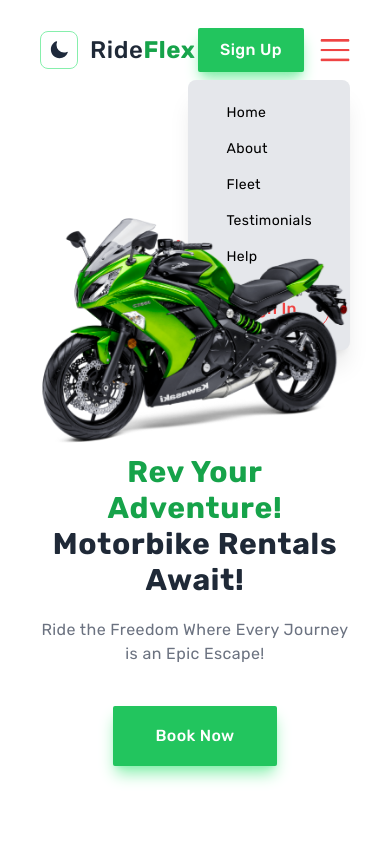
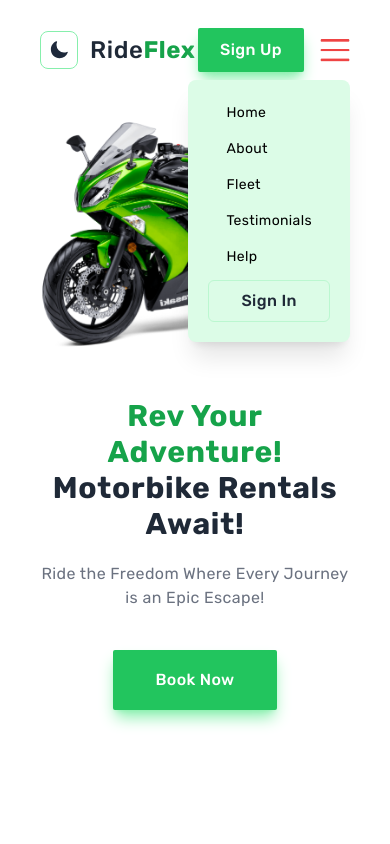
Before and after one commit to Nausam/RideFlex, a Next.js app: page / in a window 390 px wide. Both pictures are taken after a click on the picture 335 px from the left and 50 px from the top of the page. Shown: the top 844 px of the page. Built offline with nearby package versions, Linux system fonts and the light colour scheme.

Commit message:
Fixed scroll behaviour

```diff
--- a/Components/Hero.jsx
+++ b/Components/Hero.jsx
@@ -8,7 +8,7 @@ const variants = {
 
 const Hero = () => {
   return (
-    <section className="w-full h-screen mt-48">
+    <section id="home" className="w-full h-screen md:mt-48 mt-24">
       <div className="flex max-w-6xl mx-auto m-5 py-2 px-10 items-center p-5">
         <div className="flex lg:flex-row flex-col items-center mx-auto">
           <MotionDiv
@@ -17,7 +17,7 @@ const Hero = () => {
             animate={{ opacity: 1, scale: 1.4 }}
             transition={{ delay: 0.5, duration: 0.5, ease: "easeInOut" }}
             viewport={{ amount: 0 }}
-            className="lg:hidden flex lg:mt-0 mt-10 z-10"
+            className="lg:hidden flex lg:mt-0 mt-10"
           >
             <Image
               alt="hero image for smaller devices"
@@ -33,7 +33,7 @@ const Hero = () => {
             animate="visible"
             transition={{ delay: 0.5, duration: 0.5, ease: "easeInOut" }}
             viewport={{ amount: 0 }}
-            className="lg:text-left text-center mt-10"
+            className="lg:text-left text-center lg:mt-10 mt-20"
           >
             <h1 className="sm:text-5xl text-3xl dark:text-gray-300 text-gray-800 font-bold tracking-wide">
               <span className="text-green-600">Rev Your Adventure!</span>{" "}
--- a/Components/Navbar.jsx
+++ b/Components/Navbar.jsx
@@ -20,7 +20,7 @@ const Navbar = () => {
   };
 
   return (
-    <nav className="w-full fixed top-0 backdrop-blur-lg">
+    <nav className="w-full fixed top-0 backdrop-blur-lg z-10">
       <motion.div
         variants={variants}
         initial={{ opacity: 0, y: -100 }}
@@ -82,7 +82,7 @@ const Navbar = () => {
           </ul>
         </div>
         <div className="flex gap-4 items-center">
-          <button className="py-2 px-8 rounded-md font-medium hover:text-green-500 border hover:border-green-500 lg:flex hidden dark:text-gray-300 text-gray-800 tracking-wide transition-all duration-300">
+          <button className="py-2 px-8 rounded-md font-medium hover:text-green-500 border border-green-200 hover:border-green-500 lg:flex hidden dark:text-gray-300 text-gray-800 tracking-wide transition-all duration-300">
             Sign In
           </button>
           <button className="bg-green-500  border-green-500 border-2 hover:border-green-500 text-white py-2 px-5 rounded-sm text-base font-medium tracking-wide shadow-lg shadow-green-300 hover:shadow:xl hover:shadow-green-400 dark:shadow-md dark:shadow-green-800 dark:hover:shadow-green-800 dark:hover:shadow-lg transition-all duration-300">
@@ -99,8 +99,15 @@ const Navbar = () => {
         </div>
 
         {showMenu ? (
-          <div className="absolute top-10 right-0 p-10">
-            <div className="bg-gray-200 dark:bg-gray-800 p-5 rounded-lg flex flex-col items-center shadow-xl">
+          <motion.div
+            variants={variants}
+            initial={{ opacity: 0, y: -20 }}
+            animate={{ opacity: 1, y: 0 }}
+            transition={{ duration: 0.3, ease: "easeInOut" }}
+            viewport={{ amount: 0 }}
+            className="absolute top-10 right-0 p-10"
+          >
+            <div className="bg-green-100 dark:bg-gray-800 p-5 rounded-lg flex flex-col items-center shadow-xl">
               <ul className="flex flex-col gap-3">
                 <li>
                   <Link
@@ -143,11 +150,11 @@ const Navbar = () => {
                   </Link>
                 </li>
               </ul>
-              <button className="mt-5 border border-red-500 py-2 px-8 rounded-full text-red-500 font-medium hover:bg-red-500 hover:text-white test tracking-wide transition-all duration-300">
+              <button className="mt-3 py-2 px-8 rounded-md font-medium hover:text-green-500 border border-green-200 hover:border-green-500  dark:text-gray-300 text-gray-800 tracking-wide transition-all duration-300">
                 Sign In
               </button>
             </div>
-          </div>
+          </motion.div>
         ) : (
           <></>
         )}
--- a/Components/RentNow.jsx
+++ b/Components/RentNow.jsx
@@ -2,7 +2,7 @@ import RentalForm from "./RentalForm";
 
 const RentNow = () => {
   return (
-    <section id="about" className="w-full">
+    <section className="w-full">
       <div className="flex flex-col max-w-6xl mx-auto">
         <di>
           <RentalForm />
--- a/Components/RentalFleet.jsx
+++ b/Components/RentalFleet.jsx
@@ -14,7 +14,7 @@ const RentalFleet = () => {
   const currentBike = bikeData[selectedBike];
 
   return (
-    <section id="features" className="w-full mt-28">
+    <section id="fleet" className="w-full mt-28">
       <div>
         <div className="flex flex-col justify-center items-center p-5 text-center">
           <h1 className="md:text-4xl text-3xl md:max-w-full max-w-md font-bold dark:text-gray-300 text-gray-800 tracking-wide">
@@ -83,7 +83,7 @@ const RentalFleet = () => {
             </button>
           </div>
 
-          <div className="flex items-center mt-10 md:w-[600px] md:h-[500px] z-10">
+          <div className="flex items-center mt-10 md:w-[600px] md:h-[500px]">
             <Image
               alt="Hero image"
               src={`/assets/images/${selectedBike}.png`}
--- a/Components/RentalForm.jsx
+++ b/Components/RentalForm.jsx
@@ -1,11 +1,11 @@
 const RentalForm = () => {
   return (
-    <div className="max-w-6xl mx-auto my-10 p-6 bg-white dark:bg-transparent rounded-md shadow-2xl  dark:shadow-none shadow-gray-300">
+    <div className="max-w-6xl mx-auto p-6 bg-white dark:bg-transparent rounded-md shadow-2xl  dark:shadow-none shadow-gray-300">
       <h1 className="md:text-4xl text-3xl dark:text-gray-300 text-gray-800 font-semibold mb-4">
         Rent a Motorbike
       </h1>
 
-      <form className="grid grid-cols-2 gap-4">
+      <form className="grid grid-cols-2 gap-2">
         <div className="mb-4">
           <label htmlFor="carType" className="block text-sm text-gray-500 mb-2">
             Select Your Motorbike Type
@@ -17,9 +17,11 @@ const RentalForm = () => {
             required
           >
             <option value="standard">Select your bike</option>
-            <option value="standard">Standard</option>
-            <option value="cruiser">Cruiser</option>
-            <option value="sport">Sport</option>
+            <option value="standard">Kawasaki</option>
+            <option value="cruiser">Ducati</option>
+            <option value="sport">Aprilia</option>
+            <option value="sport">KTM</option>
+            <option value="sport">Suzuki</option>
           </select>
         </div>
 
--- a/Components/WhyUs.jsx
+++ b/Components/WhyUs.jsx
@@ -3,7 +3,7 @@ import React from "react";
 
 const WhyUs = () => {
   return (
-    <section className="w-full mt-28">
+    <section id="about" className="w-full mt-28">
       <div className="flex lg:flex-row flex-col max-w-6xl items-center justify-center gap-20 mx-auto">
         <div className="max-w-lg  lg:text-left text-center p-5">
           <h1 className="text-xl font-medium dark:text-gray-300 text-gray-800 ">
--- a/app/globals.css
+++ b/app/globals.css
@@ -4,4 +4,5 @@
 
 html {
   scroll-behavior: smooth;
+  scroll-padding-top: 100px;
 }
```
Also changed, not shown: 1 other file (tests, documents, lock files or other folders).
